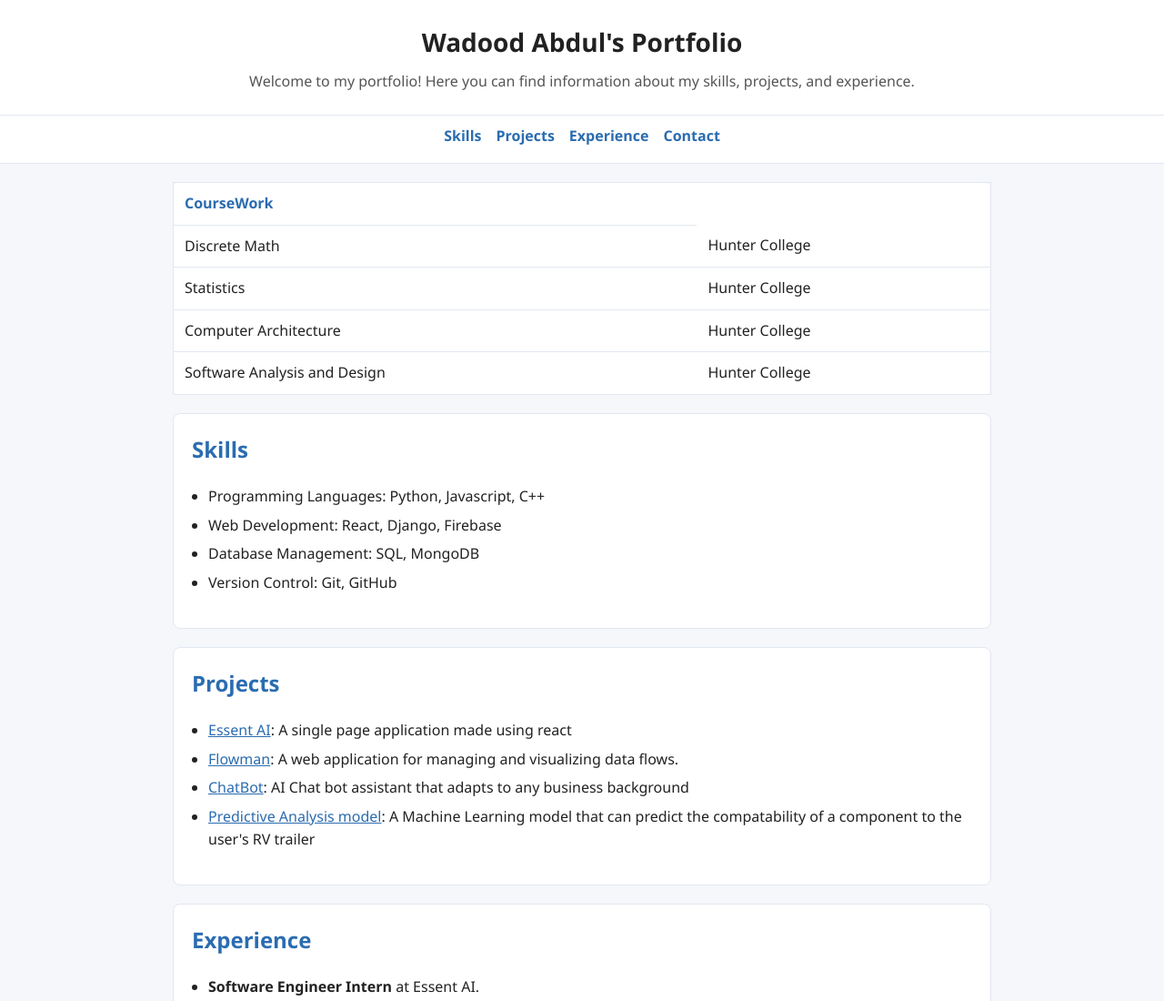
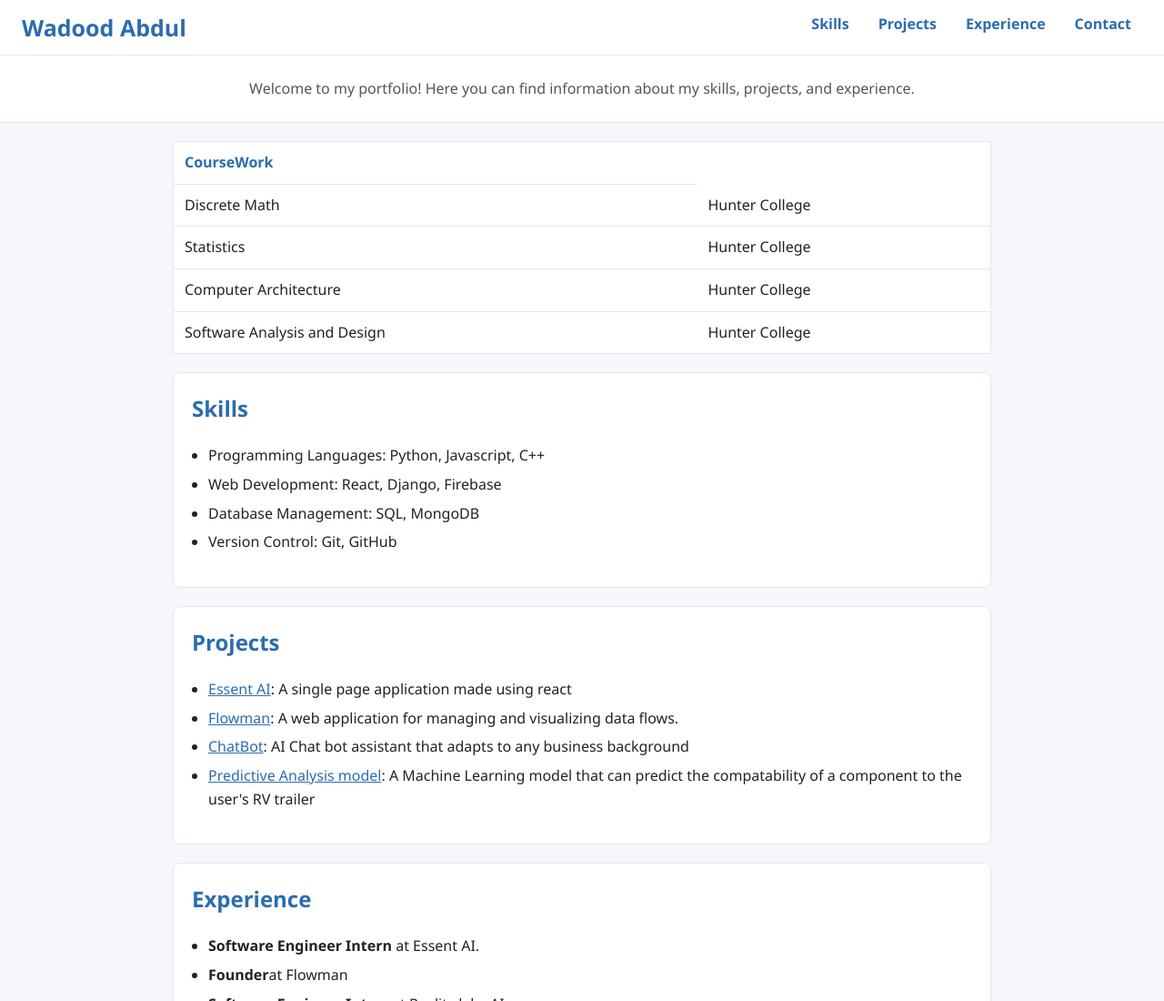
Before and after one commit to WadoodAbdul25/WadoodAbdul250, a plain HTML site: page index.html in a window 1280 px wide. Shown: the top 1100 px of the page at 91% size. Drawn offline with Linux system fonts and the light colour scheme.

Commit message:
added a flexbox for navigation with logo

```diff
--- a/index.html
+++ b/index.html
@@ -8,12 +8,8 @@
 </head>
 <body>
 
-    <header id="header">
-        <h1>Wadood Abdul's Portfolio</h1>
-        <p>Welcome to my portfolio! Here you can find information about my skills, projects, and experience.</p>
-
-    </header>
     <nav id="navbar">
+        <span class="nav-logo">Wadood Abdul</span>
         <ul>
             <li><a href="#skills">Skills</a></li>
             <li><a href="#projects">Projects</a></li>
@@ -21,6 +17,11 @@
             <li><a href="#contact">Contact</a></li>
         </ul>
     </nav>
+    <header id="header">
+
+        <p>Welcome to my portfolio! Here you can find information about my skills, projects, and experience.</p>
+
+    </header>
     <table id="coursework">
         <tr>
             <th><strong>CourseWork</strong></th>
--- a/resume.css
+++ b/resume.css
@@ -29,29 +29,41 @@ header p {
     color: #555555;
 }
 
+/* Task 1: Flexbox Navigation */
 #navbar {
     background: #ffffff;
     border-bottom: 1px solid #e2e8f0;
+    display: flex;                  /* turn the nav into a flex container */
+    justify-content: space-between; /* logo left, links right */
+    align-items: center;            /* vertically center both sides */
+    padding: 0 24px;
+}
+
+.nav-logo {
+    font-size: 25px;
+    font-weight: 700;
+    color: #2b6cb0;
 }
 
 #navbar ul {
     list-style: none;
     margin: 0;
-    padding: 10px 16px;
-    display: flex;
-    gap: 16px;
-    justify-content: center;
-    flex-wrap: wrap;
+    padding: 0;
+    display: flex;  /* lay the links out in a row */
+    gap: 8px;
 }
 
 #navbar a {
+    display: block;
     color: #2b6cb0;
     text-decoration: none;
     font-weight: 600;
+    padding: 14px 12px; /* padding makes the clickable area bigger */
 }
 
 #navbar a:hover {
-    text-decoration: underline;
+    background: #ebf4ff;    /* light blue highlight on hover */
+    border-radius: 4px;
 }
 
 .section-card,
@@ -122,8 +134,13 @@ footer#contact p {
         font-size: 22px;
     }
 
+    #navbar {
+        flex-wrap: wrap;
+        padding: 10px 16px;
+    }
+
     #navbar ul {
-        gap: 10px;
+        gap: 4px;
     }
 
     section,
```
